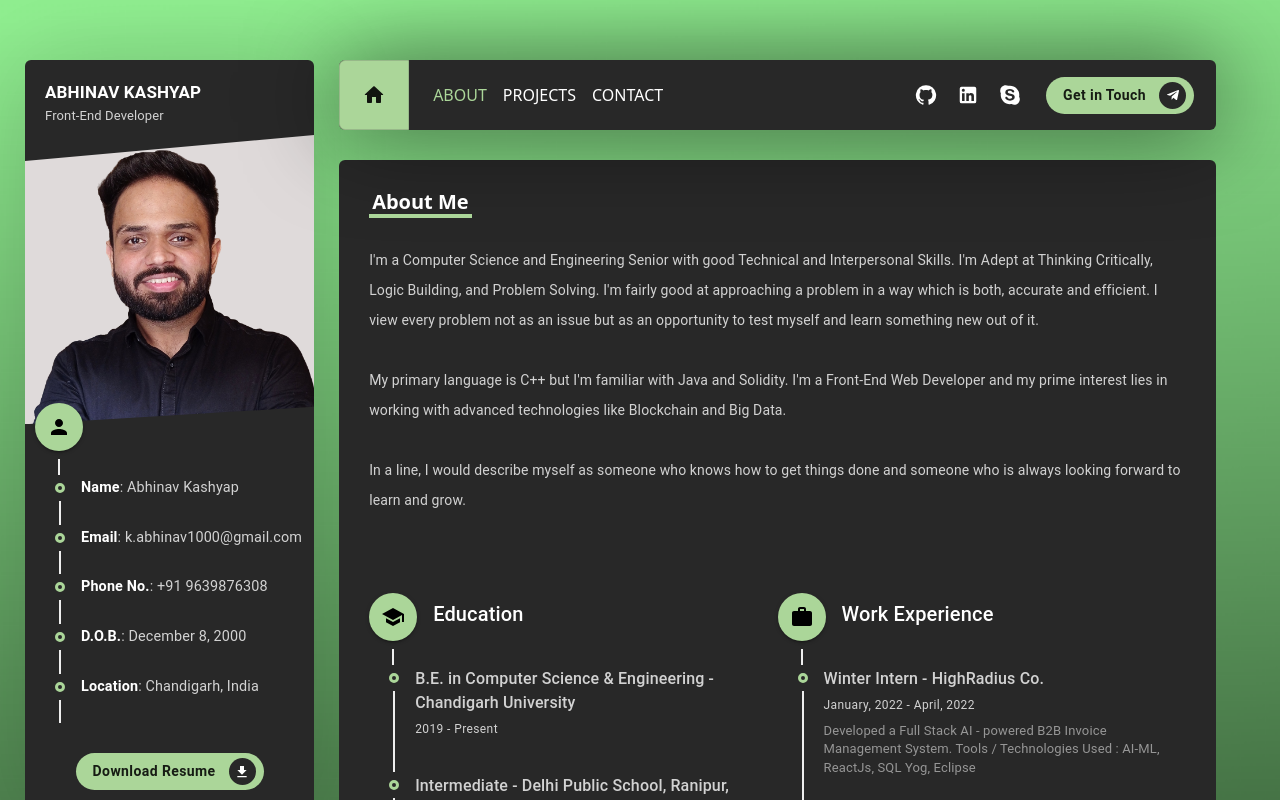
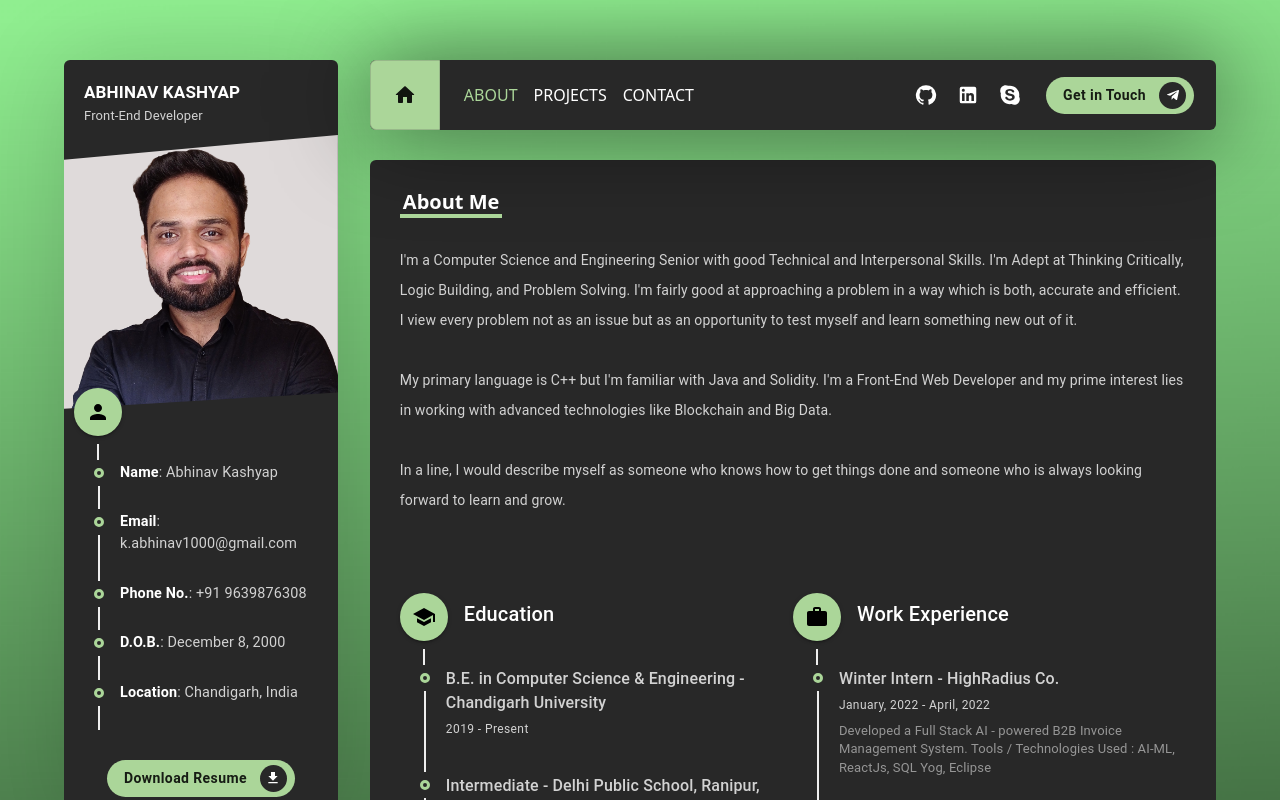
Before and after one commit to abhxnav/portfolio-web-app, a React (Create React App) app: page / in a window 1280 px wide. Shown: the top 800 px of the page. Built offline with nearby package versions, Linux system fonts and the light colour scheme.

Commit message:
Layout Fixed

```diff
--- a/src/App.css
+++ b/src/App.css
@@ -82,7 +82,3 @@ html {
     left: 0;
     background-color: var(--main-color);
 }
-
-.css-r1hick-MuiGrid-root>.MuiGrid-item {
-    padding-left: 25px !important;
-}
--- a/src/App.js
+++ b/src/App.js
@@ -10,7 +10,7 @@ import "./App.css";
 function App() {
   return (
     <Container className="top-60">
-      <Grid container spacing={8}>
+      <Grid container spacing={4}>
         <Grid item xs={12} sm={12} md={4} lg={3.1}>
           <Profile />
         </Grid>
```
